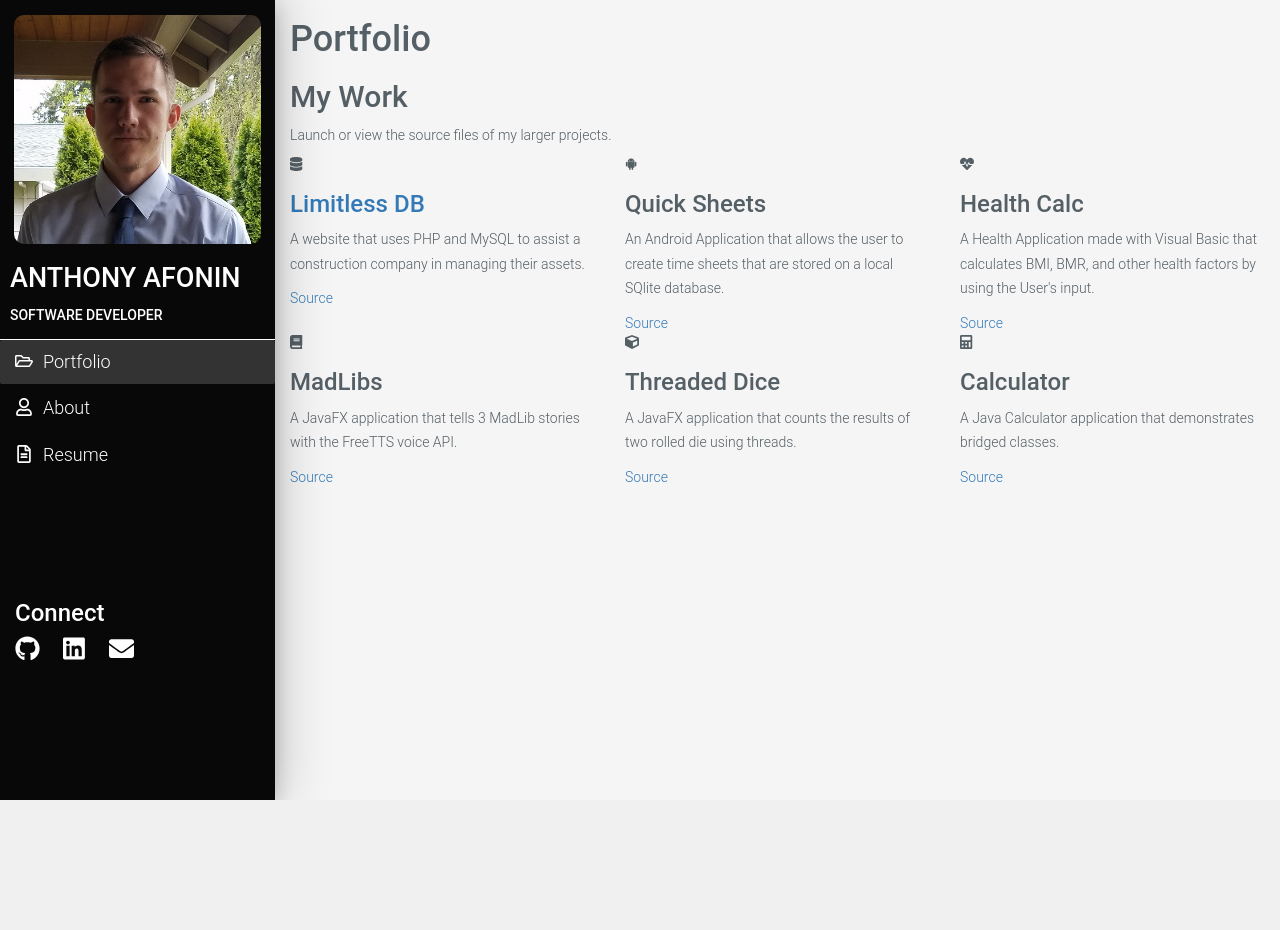
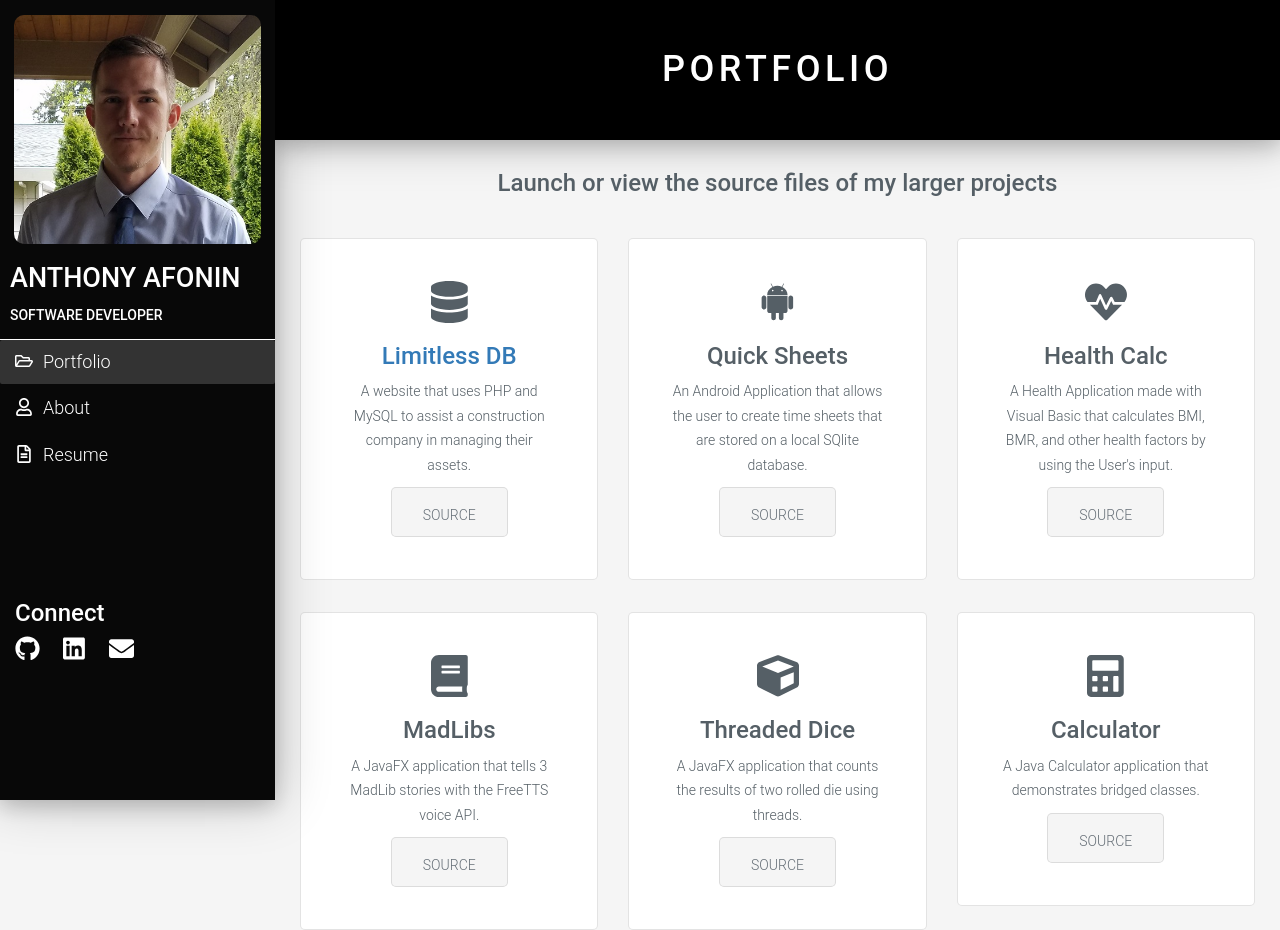
Before and after one commit to anthonyafonin/Portfolio, a PHP site: page /index.html in a window 1280 px wide. Before the commit the page ends 800 px from the top, so only its background shows below. Run offline with PHP 8.4, Linux system fonts and the light colour scheme; some libraries are stand-ins or nearby versions.

Commit message:
portfolio styles

```diff
--- a/css/style.css
+++ b/css/style.css
@@ -45,9 +45,19 @@ img {
 	overflow: auto;
 }
 
-.content .tab-pane {
-	padding-left: 15px;
-	padding-right: 15px;
+.content .tab-pane > h1{
+	margin: 0px;
+	text-align: center;
+	padding: 50px;
+	background-color: black;
+	color: white;
+	text-transform: uppercase;
+	letter-spacing: 0.125em;
+	box-shadow: 0 -2px 50px 5px rgba(0, 0, 0, 0.2), 0 6px 20px 0 rgba(0, 0, 0, 0.19);
+}
+
+.content .tab-pane .header-text-sm h3{
+	text-align: center;
 }
 
 @media (min-width:992px) {
@@ -56,6 +66,49 @@ img {
 	}
 }
 
+/* Portfolio tab */
+
+#portfolio .projects{
+	width: 95%;
+    margin: auto;
+    max-width: 1500px;
+	margin-top: 30px;
+}
+
+#portfolio .projects .box {
+    border-radius: 5px;
+    border: solid 1px rgba(144, 144, 144, 0.25);
+    margin-top: 32px;
+    padding: 42px;
+	background-color: white;
+	text-align: center;
+}
+#portfolio .projects .box .icon{
+	font-size: 42px;
+
+}
+
+#portfolio .projects .source{
+	text-transform: uppercase;
+	height: 50px;
+	display: inline-block;
+	padding: 16px 32px 32px 32px;
+	background-color: #F5F5F5;
+	color: #666f77;
+	box-shadow: inset 0 0 0 1px rgba(144, 144, 144, 0.25);
+ 	border-radius: 5px;
+	-moz-transition: background-color 0.2s ease-in-out, color 0.2s ease-in-out;
+	-webkit-transition: background-color 0.2s ease-in-out, color 0.2s ease-in-out;
+	-o-transition: background-color 0.2s ease-in-out, color 0.2s ease-in-out;
+	-ms-transition: background-color 0.2s ease-in-out, color 0.2s ease-in-out;
+	transition: background-color 0.2s ease-in-out, color 0.2s ease-in-out;
+}
+#portfolio .projects .source:hover,
+#portfolio .projects .source:focus{
+	color: #F5F5F5;
+	background-color: #666f77;
+	text-decoration: none;
+}
 
 /* Resume tab */
 #resume div.resume-img{
--- a/index.html
+++ b/index.html
@@ -30,7 +30,7 @@
     <!-- Site styles -->
     <link rel="stylesheet" href="https://maxcdn.bootstrapcdn.com/bootstrap/3.3.0/css/bootstrap.min.css" >
 
-    <link rel="stylesheet" href="css/style.css?v=1.10" >
+    <link rel="stylesheet" href="css/style.css?v=1.12" >
     <!-- Site scripts -->
     <script src="https://code.jquery.com/jquery-1.11.1.min.js"></script>
 
@@ -131,12 +131,8 @@
 
         <div class="tab-pane" id="about">
 
-            <!-- Banner Text -->
-            <div class="img-header">
-                <div class="header-text">
-                    <h1>About Me</h1>
-                </div>
-            </div>
+
+            <h1>About</h1>
 
             <!-- ME/EDUCATION -->
             <div class="about-me light">
@@ -186,65 +182,70 @@
 
         <div class="tab-pane active" id="portfolio">
 
-            <!-- Banner Text -->
-            <div class="img-header">
-                <div class="header-text">
-                    <h1>Portfolio</h1>
-                </div>
-            </div>
-
+            <h1>Portfolio</h1>
             <!-- Projects -->
             <div class="projects light">
             	<div class="header-text-sm">
-            		<h2>My Work</h2>
-            		<p>Launch or view the source files of my larger projects.</p>
+            		<h3>Launch or view the source files of my larger projects</h3>
             	</div>
             	<div class="row">
-            		<div class="col-md-4">
+            		<div class="col-sm-4">
             			<div class="special box">
-            				<i class="icon fa fa-database major"></i>
+            				<div class="icon">
+                                <i class="fa fa-database major"></i>
+                            </div>
                             <a href="Projects/LimitlessDatabase/index.php" target="_blank"><h3>Limitless DB</h3></a>
             				<p>A website that uses PHP and MySQL to assist a construction company in managing their assets.</p>
                             <a class="source" href="https://github.com/anthonyafonin/LimitlessDB" target="_blank" class="button alt">Source</a>
             			</div>
             		</div>
-            		<div class="col-md-4">
+            		<div class="col-sm-4">
             			<div class="special box">
-            				<i class="icon fab fa-android major"></i>
+                            <div class="icon">
+            				    <i class="fab fa-android major"></i>
+                            </div>
             				<h3>Quick Sheets</h3>
             				<p>An Android Application that allows the user to create time sheets that are stored on a local SQlite database.</p>
                         	<a class="source" href="https://github.com/anthonyafonin/QuickSheets" target="_blank" class="button alt">Source</a>
             			</div>
             		</div>
-            		<div class="col-md-4">
+            		<div class="col-sm-4">
             			<div class="special box">
-            				<i class="icon fa fa-heartbeat major"></i>
-            				<h3>Health Calc</h3>
+                            <div class="icon">
+            				    <i class="fa fa-heartbeat major"></i>
+                            </div>
+                        	<h3>Health Calc</h3>
             				<p>A Health Application made with Visual Basic that calculates BMI, BMR, and other health factors by using the User's input.</p>
                             	<a class="source" href="https://github.com/anthonyafonin/HealthCalc" target="_blank" class="button alt">Source</a>
             			</div>
             		</div>
             	</div>
             	<div class="row">
-            		<div class="col-md-4">
+            		<div class="col-sm-4">
             			<div class="special box">
-            				<i class="icon fa fa-book major"></i>
+                            <div class="icon">
+            				    <i class="fa fa-book major"></i>
+                            </div>
             				<h3>MadLibs</h3>
             				<p>A JavaFX application that tells 3 MadLib stories with the FreeTTS voice API.</p>
                         	<a class="source" href="https://github.com/anthonyafonin/MadLibs" target="_blank" class="button alt">Source</a>
             			</div>
             		</div>
-            		<div class="col-md-4">
+            		<div class="col-sm-4">
             			<div class="special box">
-            				<i class="icon fa fa-cube major"></i>
+                            <div class="icon">
+            			    	<i class="fa fa-cube major"></i>
+                            </div>
             				<h3>Threaded Dice</h3>
             				<p>A JavaFX application that counts the results of two rolled die using threads.</p>
             				<a class="source" href="https://github.com/anthonyafonin/ThreadedDice" target="_blank" class="button alt">Source</a>
             			</div>
             		</div>
-            		<div class="col-md-4">
+            		<div class="col-sm-4">
             			<div class="special box">
-            				<i class="icon fa fa-calculator major"></i>
+                            <div class="icon">
+            			    	<i class="fa fa-calculator major"></i>
+                            </div>
             				<h3>Calculator</h3>
             				<p>A Java Calculator application that demonstrates bridged classes.</p>
                             <a class="source" href="https://github.com/anthonyafonin/Calculator" target="_blank"  class="button alt">Source</a>
```
